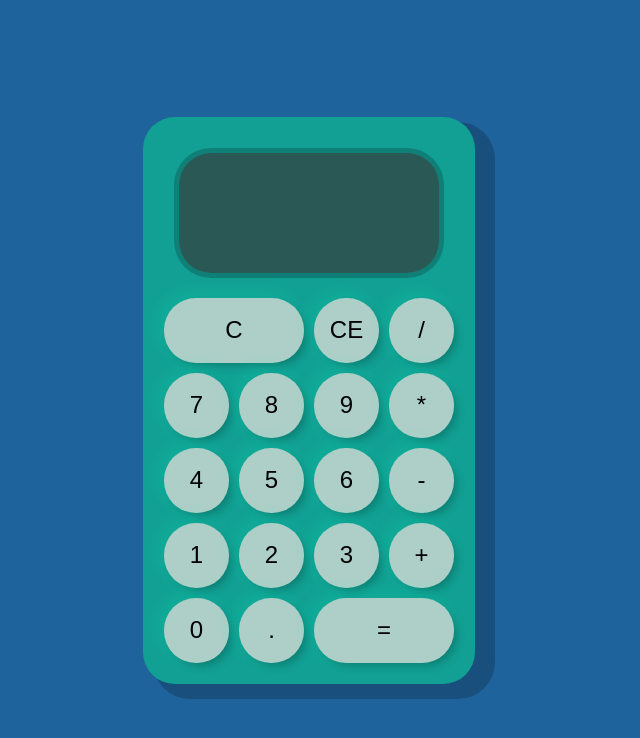
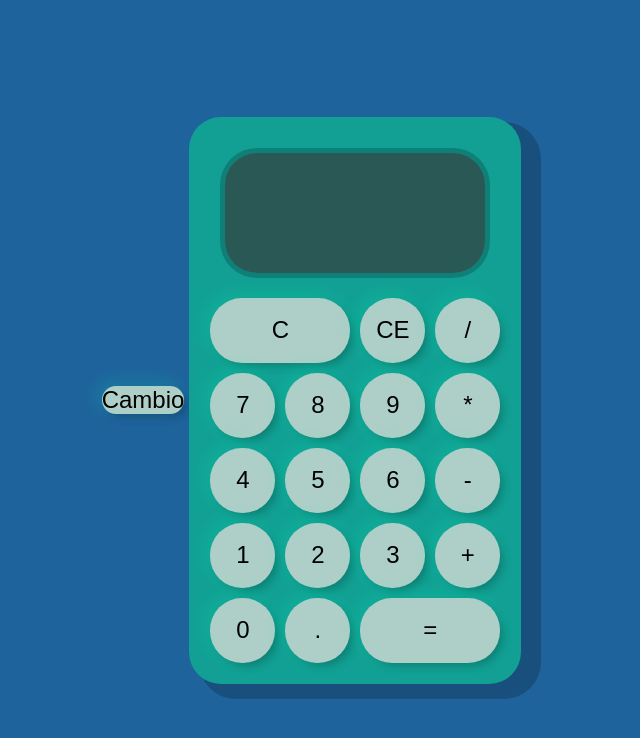
Before and after one commit to PixelGenetics/Calculadora, a plain HTML site: page index.html in a window 1280 px wide. Shown: the whole page, without its empty margins (331-971 px from the left). Drawn offline with Linux system fonts and the light colour scheme.

Commit message:
agregando boton de cambio de color

```diff
--- a/index.html
+++ b/index.html
@@ -7,11 +7,20 @@
     <script src="./js/Display.js" type="text/javascript"></script>
     <script src="./js/Calculadora.js" type="text/javascript"></script>
     <script src="./js/index.js" type="text/javascript" defer></script>
+    <script src="./js/color.js" type="text/java"></script>
     <link rel="stylesheet" href="./css/style.css" />
     <title>Document</title>
   </head>
   <body>
+
     <div class="container">
+
+
+      <div class="cambioColor">
+        <button>Cambio</button>
+        </div>
+
+
         <div class="calculadora">
             <div class="pantalla">
                 <div class="datos"></div>
```
